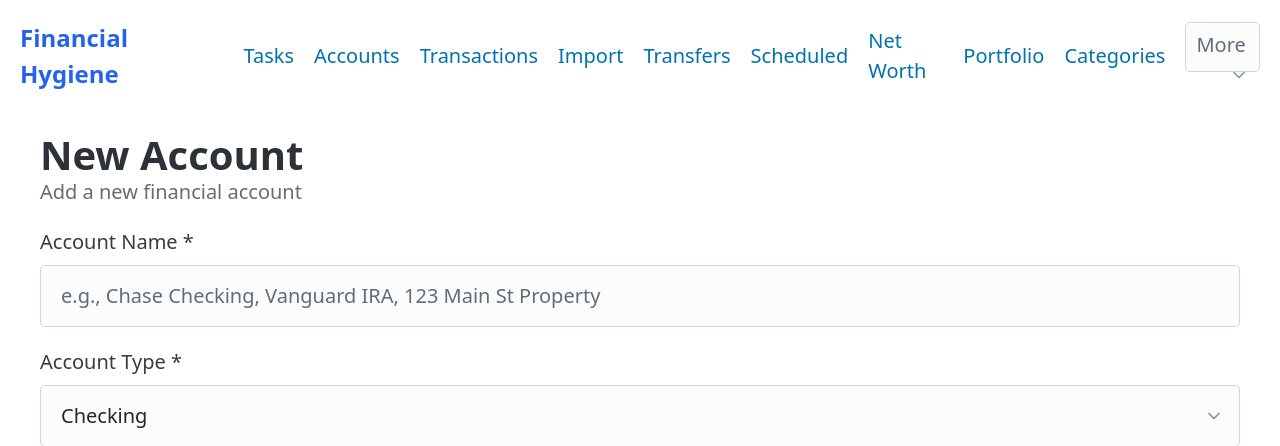
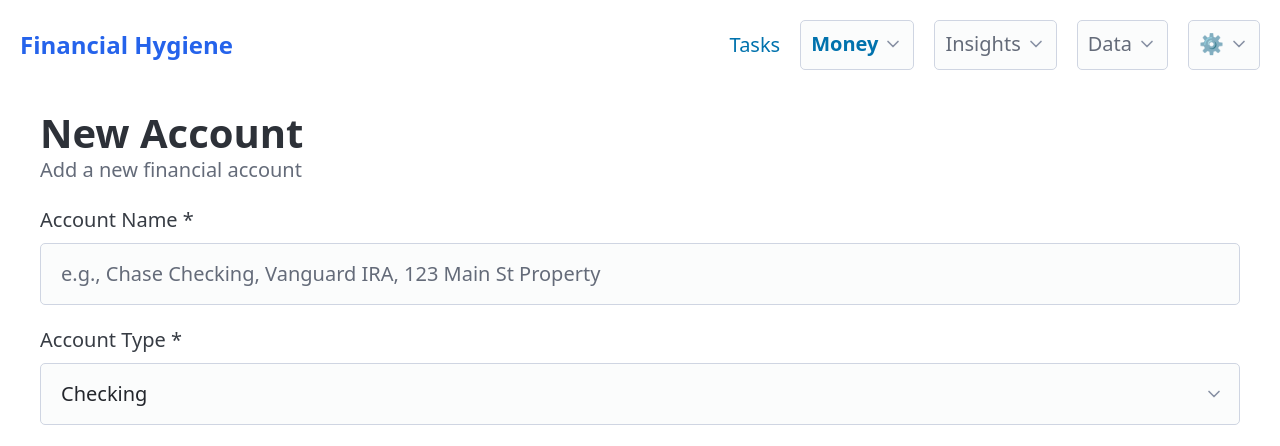
Before and after one commit to robertdewitt/H_AI_GENE_PERSONAL_FINANCE, a FastAPI app: page /accounts/new in a window 1280 px wide. Shown: the top 446 px of the page. Run offline with FastAPI, Linux system fonts and the light colour scheme; some libraries are stand-ins or nearby versions.

Commit message:
feat: cluster top nav into Money / Insights / Data / ⚙
Flattens the 9-item top bar into Tasks plus four semantic dropdowns:
- Money: Accounts, Transactions, Transfers, Scheduled, Forecast
- Insights: Net Worth, Portfolio
- Data: Import, Paychecks, Asset Valuations, Categories, Duplicates,
        Recover Deleted
- ⚙ (gear): FX Rates, Settings

Active-page highlighting: the dropdown summary goes bold/primary when
the current URL lives in that section; the matching link gets a small
● marker via aria-current.

Co-Authored-By: Claude Opus 4.7 <noreply@anthropic.com>

```diff
--- a/app/static/css/app.css
+++ b/app/static/css/app.css
@@ -228,3 +228,24 @@ table {
 .app-version-footer {
     margin-top: 0.25rem;
 }
+
+/* ── Top nav ──────────────────────────────────────────────────────────── */
+.app-nav summary {
+    cursor: pointer;
+}
+/* Highlight the dropdown summary when the current page lives inside it. */
+.app-nav .dropdown.section-active > summary {
+    color: var(--pico-primary);
+    font-weight: 600;
+}
+/* Highlight the current page link inside any dropdown (and the flat ones). */
+.app-nav a[aria-current="page"] {
+    color: var(--pico-primary);
+    font-weight: 600;
+}
+.app-nav .dropdown ul a[aria-current="page"]::after {
+    content: " ●";
+    font-size: 0.7em;
+    vertical-align: middle;
+    color: var(--pico-primary);
+}
--- a/app/templates/base.html
+++ b/app/templates/base.html
@@ -9,30 +9,71 @@
     <link rel="stylesheet" href="/static/css/app.css">
 </head>
 <body>
-    <nav class="container-fluid">
+    {# Active-path helpers — a section is "active" when the current URL starts
+       with any of its prefixes; an individual link is "active" when the path
+       matches exactly. The aria-current attribute on the <a> doubles as a
+       styling hook (see CSS below). #}
+    {% set path = request.url.path if request else "/" %}
+    {% set MONEY_PATHS    = ["/accounts", "/transactions", "/transfers", "/scheduled"] %}
+    {% set INSIGHTS_PATHS = ["/net-worth", "/portfolio"] %}
+    {% set DATA_PATHS     = ["/import", "/paychecks", "/valuations", "/categories",
+                              "/transactions/duplicates", "/transactions/recover"] %}
+    {% set GEAR_PATHS     = ["/fx", "/settings"] %}
+    {% macro nav_link(href, label) %}
+        <a href="{{ href }}"{% if path == href or path.startswith(href + "/") %} aria-current="page"{% endif %}>{{ label }}</a>
+    {% endmacro %}
+    {% macro section_active(prefixes) %}{% for p in prefixes %}{% if path == p or path.startswith(p + "/") %}1{% endif %}{% endfor %}{% endmacro %}
+
+    <nav class="container-fluid app-nav">
         <ul>
-            <li><a href="/" class="brand"><strong>Financial Hygiene</strong></a></li>
+            <li><a href="/" class="brand"{% if path == "/" %} aria-current="page"{% endif %}><strong>Financial Hygiene</strong></a></li>
         </ul>
         <ul>
-            <li><a href="/tasks">Tasks</a></li>
-            <li><a href="/accounts">Accounts</a></li>
-            <li><a href="/transactions">Transactions</a></li>
-            <li><a href="/import">Import</a></li>
-            <li><a href="/transfers">Transfers</a></li>
-            <li><a href="/scheduled">Scheduled</a></li>
-            <li><a href="/net-worth">Net Worth</a></li>
-            <li><a href="/portfolio">Portfolio</a></li>
-            <li><a href="/categories">Categories</a></li>
+            <li>{{ nav_link("/tasks", "Tasks") }}</li>
+
             <li>
-                <details class="dropdown">
-                    <summary>More</summary>
+                <details class="dropdown{% if section_active(MONEY_PATHS) %} section-active{% endif %}">
+                    <summary>Money</summary>
                     <ul dir="rtl">
-                        <li><a href="/transactions/duplicates">Duplicates</a></li>
-                        <li><a href="/transactions/recover">Recover Deleted</a></li>
-                        <li><a href="/paychecks">Paychecks</a></li>
-                        <li><a href="/valuations">Asset Valuations</a></li>
-                        <li><a href="/fx">FX Rates</a></li>
-                        <li><a href="/settings">Settings</a></li>
+                        <li>{{ nav_link("/accounts",     "Accounts") }}</li>
+                        <li>{{ nav_link("/transactions", "Transactions") }}</li>
+                        <li>{{ nav_link("/transfers",    "Transfers") }}</li>
+                        <li>{{ nav_link("/scheduled",    "Scheduled") }}</li>
+                        <li>{{ nav_link("/scheduled/forecast", "Forecast") }}</li>
+                    </ul>
+                </details>
+            </li>
+
+            <li>
+                <details class="dropdown{% if section_active(INSIGHTS_PATHS) %} section-active{% endif %}">
+                    <summary>Insights</summary>
+                    <ul dir="rtl">
+                        <li>{{ nav_link("/net-worth", "Net Worth") }}</li>
+                        <li>{{ nav_link("/portfolio", "Portfolio") }}</li>
+                    </ul>
+                </details>
+            </li>
+
+            <li>
+                <details class="dropdown{% if section_active(DATA_PATHS) %} section-active{% endif %}">
+                    <summary>Data</summary>
+                    <ul dir="rtl">
+                        <li>{{ nav_link("/import",                  "Import") }}</li>
+                        <li>{{ nav_link("/paychecks",               "Paychecks") }}</li>
+                        <li>{{ nav_link("/valuations",              "Asset Valuations") }}</li>
+                        <li>{{ nav_link("/categories",              "Categories") }}</li>
+                        <li>{{ nav_link("/transactions/duplicates", "Duplicates") }}</li>
+                        <li>{{ nav_link("/transactions/recover",    "Recover Deleted") }}</li>
+                    </ul>
+                </details>
+            </li>
+
+            <li>
+                <details class="dropdown{% if section_active(GEAR_PATHS) %} section-active{% endif %}" title="Configuration">
+                    <summary aria-label="Settings">&#9881;</summary>
+                    <ul dir="rtl">
+                        <li>{{ nav_link("/fx",       "FX Rates") }}</li>
+                        <li>{{ nav_link("/settings", "Settings") }}</li>
                     </ul>
                 </details>
             </li>
```
